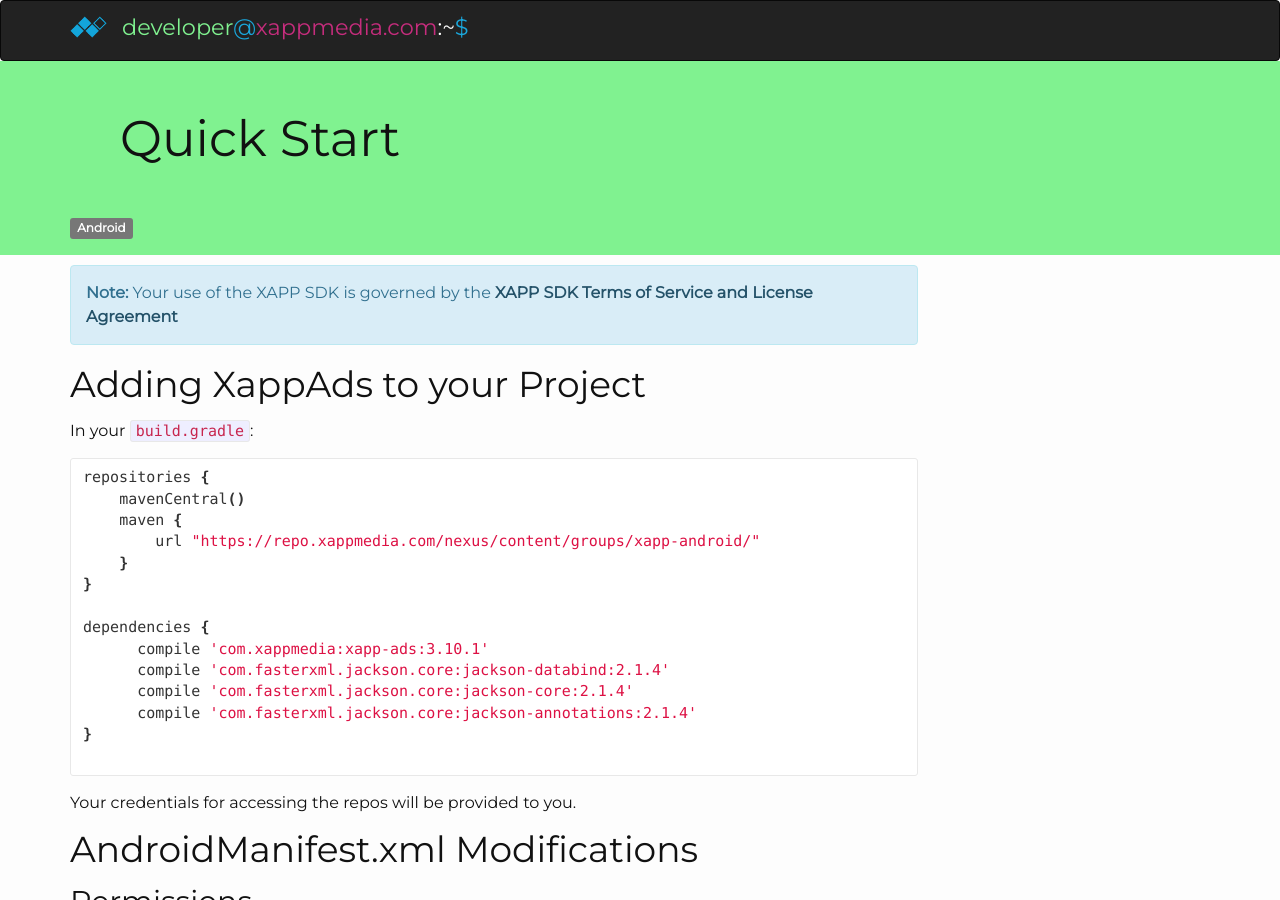
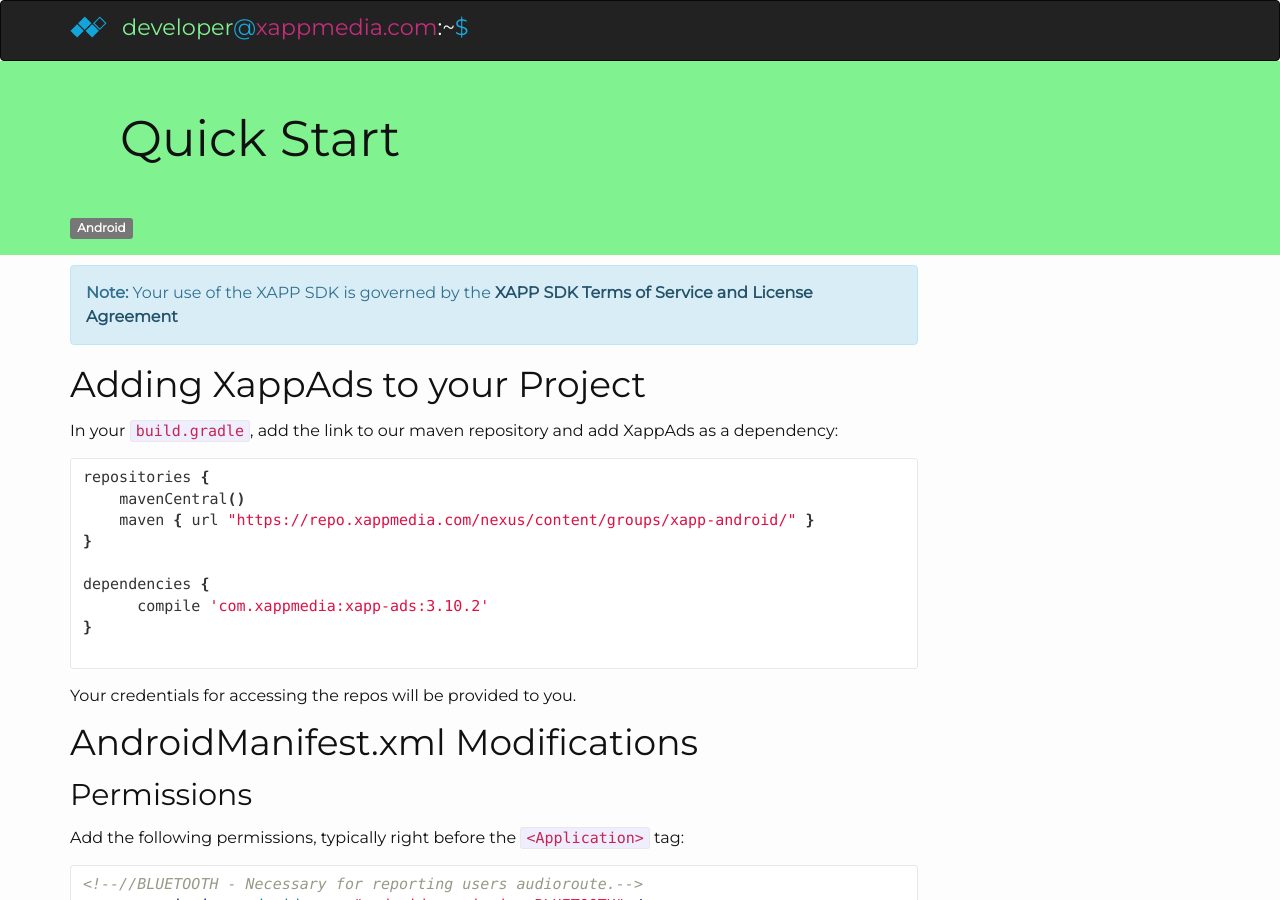
Before and after one commit to chrsdietz/Documentation, a Jekyll site: the page built from _android/quick-start.markdown, in a window 1280 px wide and 900 px high. Built offline with Jekyll 4.4.1, drawn with Linux system fonts in a browser that asks for light colours; nearby versions of some CDN libraries; library files that are not in the unit come from our copies; Markdown is read by kramdown in place of the engine named in the settings; comment, search, counter and statistics services are not loaded.

Commit message:
cleaned up build.gradle modifications

````diff
--- a/_android/quick-start.markdown
+++ b/_android/quick-start.markdown
@@ -8,21 +8,16 @@
 
 # Adding XappAds to your Project
 
-In your `build.gradle`:
+In your `build.gradle`, add the link to our maven repository and add XappAds as a dependency:
 
 ```groovy
 repositories {
     mavenCentral()
-    maven {
-        url "https://repo.xappmedia.com/nexus/content/groups/xapp-android/"
-    }
+    maven { url "https://repo.xappmedia.com/nexus/content/groups/xapp-android/" }
 }
 
 dependencies {
-      compile 'com.xappmedia:xapp-ads:3.10.1'
-      compile 'com.fasterxml.jackson.core:jackson-databind:2.1.4'
-      compile 'com.fasterxml.jackson.core:jackson-core:2.1.4'
-      compile 'com.fasterxml.jackson.core:jackson-annotations:2.1.4'
+      compile 'com.xappmedia:xapp-ads:3.10.2'
 }
 
 ```
````
